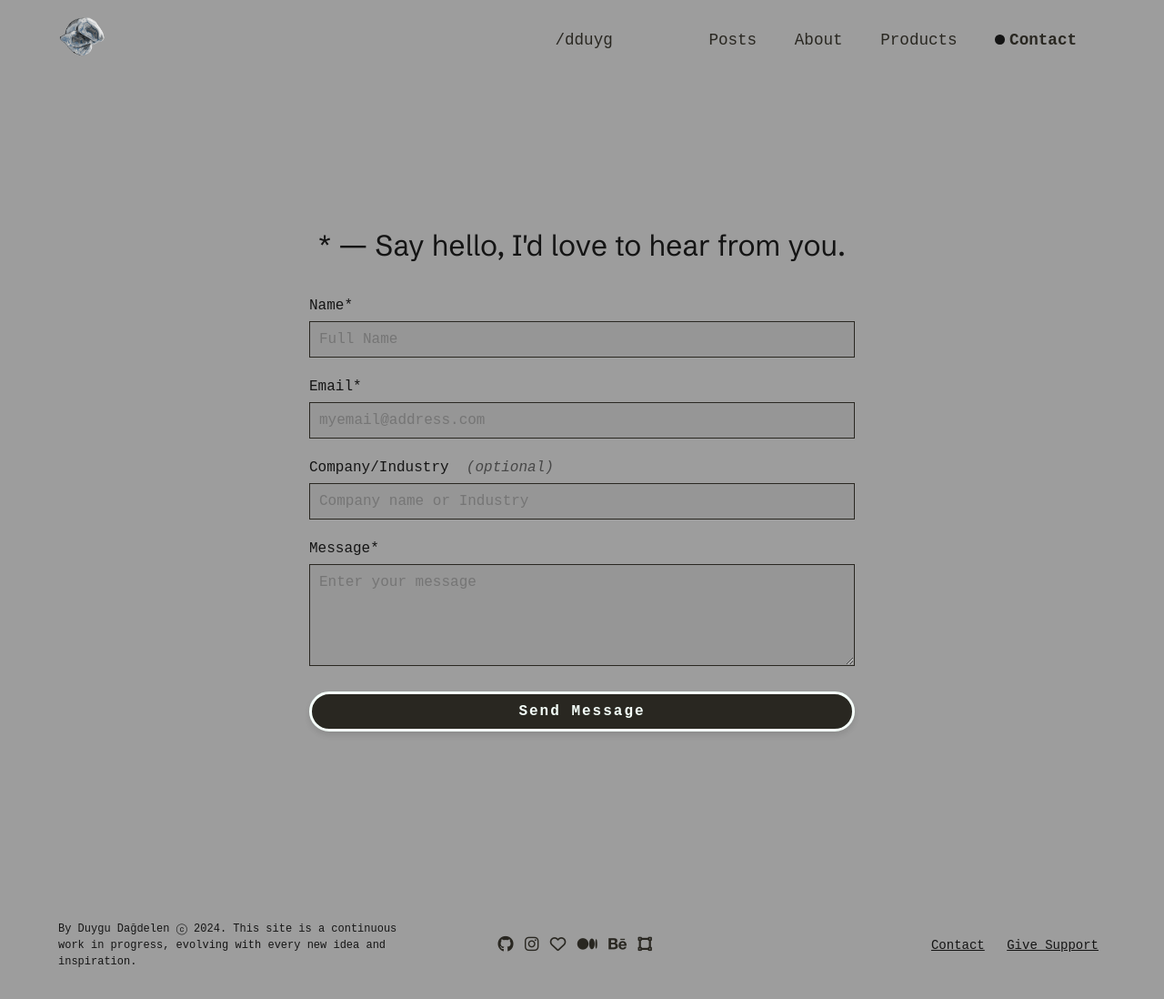
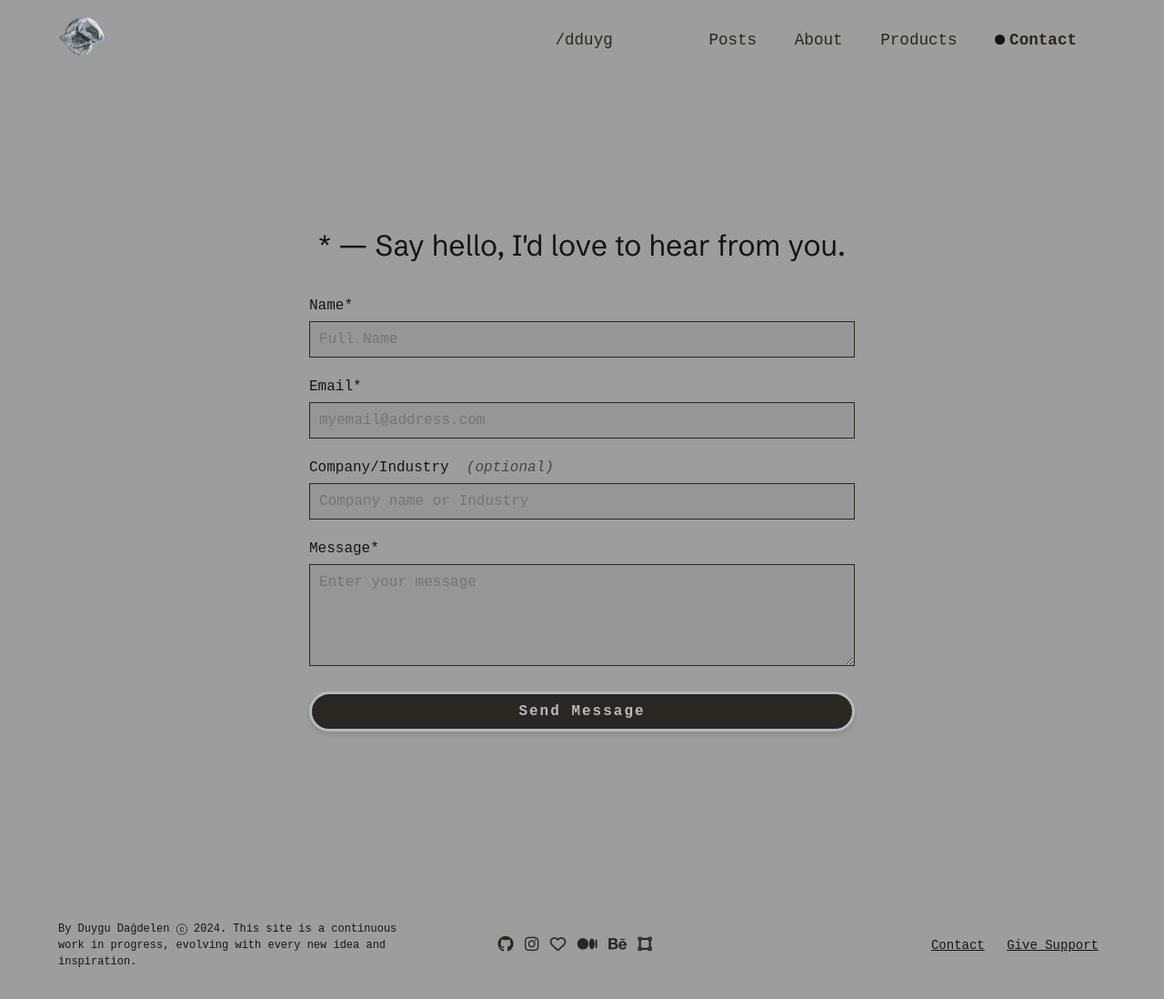
Before and after one commit to dduyg/duuuy, a Jekyll site: the page built from contact.html, in a window 1280 px wide. Shown: the whole page at 91% size. Built offline with Jekyll 4.4.1, drawn with Linux system fonts in a browser that asks for light colours; nearby versions of some CDN libraries; some web fonts are replaced.

Commit message:
Update main.css

```diff
--- a/assets/main.css
+++ b/assets/main.css
@@ -1,7 +1,7 @@
 :root {
   --color-main: rgba(0, 0, 0, 0.87);
   --color-light-main: #292721;
-  --marker: #F5FFFA;
+  --marker: #B8B9BE;
   --back: #9D9D9D;
   --main-font: "Schibsted Grotesk", sans-serif;
   --mono-font: 'Lab Mono', monospace;
```
